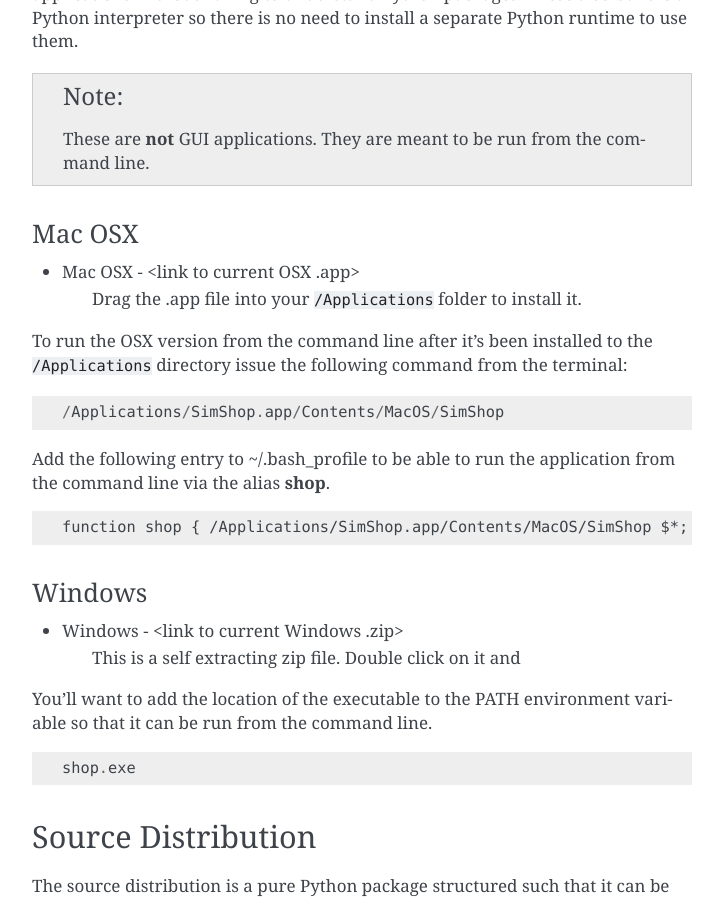
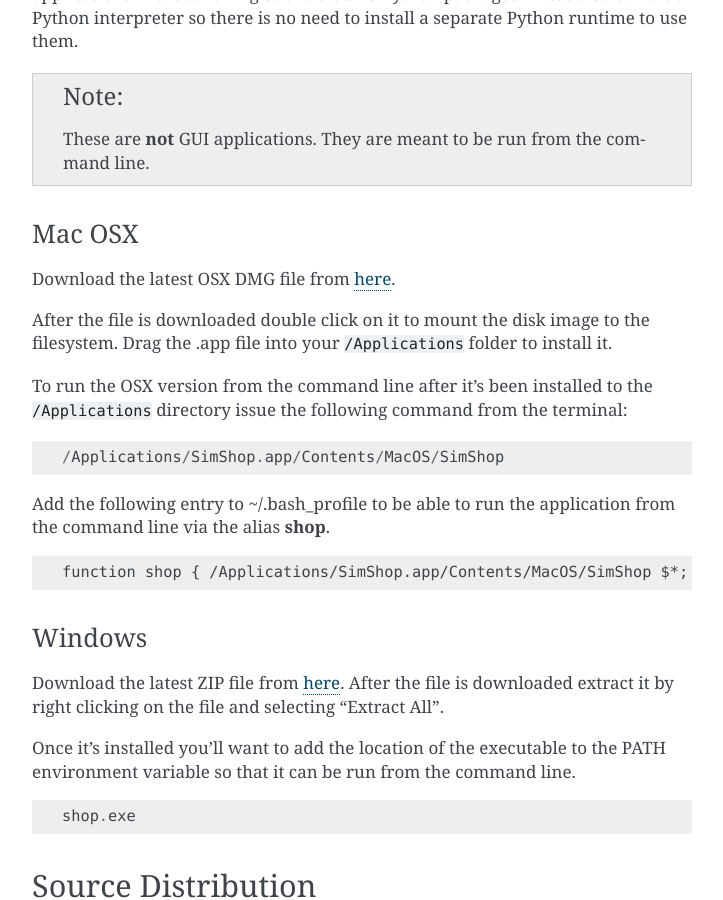
Before and after one commit to inneralien/SimShop, a Sphinx documentation site: the page built from docs/install.rst, in a window 1280 px wide and 900 px high, scrolled down 523 px. Shown: the whole window, without its empty margins (388-1111 px from the left). Built offline with Sphinx 7.4.7, drawn with Linux system fonts in a browser that asks for light colours.

Commit message:
More doc updates.

```diff
--- a/README.txt
+++ /dev/null
@@ -1 +0,0 @@
-See docs/intro.rst for a brief introduction.
--- a/docs/install.rst
+++ b/docs/install.rst
@@ -27,11 +27,16 @@
 
 .. note:: These are **not** GUI applications. They are meant to be run from the command line.
 
+
 Mac OSX
 ^^^^^^^
 
-* Mac OSX - <link to current OSX .app>
-    Drag the .app file into your ``/Applications`` folder to install it.
+Download the latest OSX DMG file from
+`here <https://github.com/RTLCores/SimShop/downloads>`_.
+
+After the file is downloaded double click on it to mount the disk image to the
+filesystem.  Drag the .app file into your ``/Applications`` folder to install
+it.
 
 To run the OSX version from the command line after it's been installed to the
 ``/Applications`` directory issue the following command from
@@ -51,11 +56,13 @@
 Windows
 ^^^^^^^
 
-* Windows - <link to current Windows .zip>
-    This is a self extracting zip file. Double click on it and
+Download the latest ZIP file from
+`here <https://github.com/RTLCores/SimShop/downloads>`_.
+After the file is downloaded extract it by right clicking on the file and
+selecting "Extract All".
 
-You'll want to add the location of the executable to the PATH environment
-variable so that it can be run from the command line.
+Once it's installed you'll want to add the location of the executable to the
+PATH environment variable so that it can be run from the command line.
 
 ::
 
--- a/docs/intro.rst
+++ b/docs/intro.rst
@@ -34,5 +34,5 @@
 
 Documentation
 =============
-For information on how to install and use SimShop please see the pretty
-documentation_ which is hosted on `Read The Docs <http://simshop.readthedocs.org>`_.
+For information on how to install and use SimShop check out the pretty
+documentation_.
```
Also changed, not shown: README.rst (added, +17 -0 lines).
